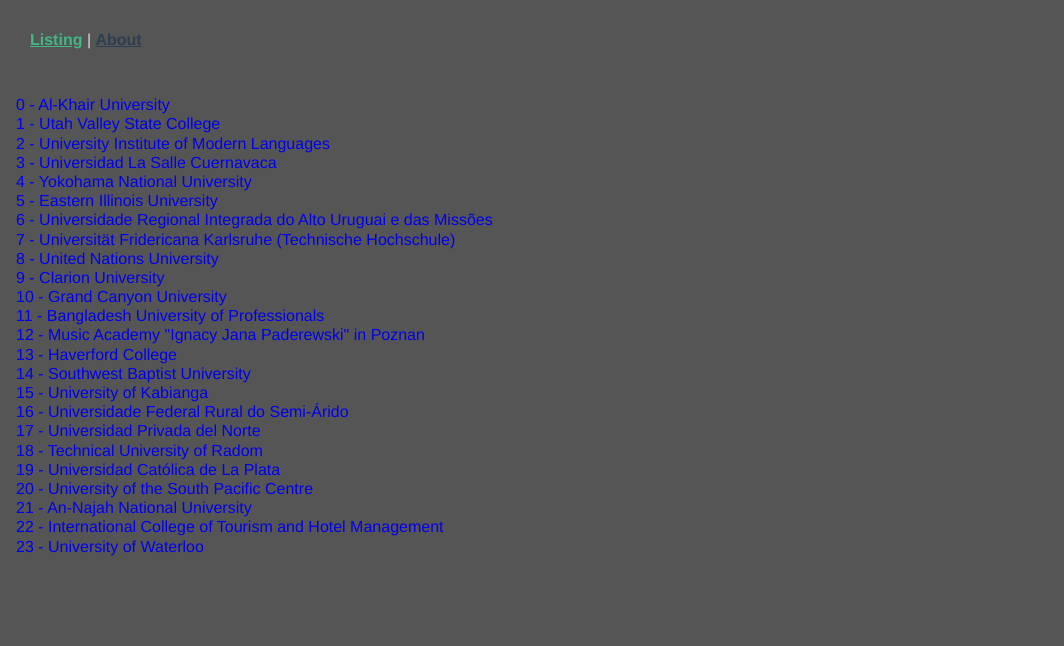
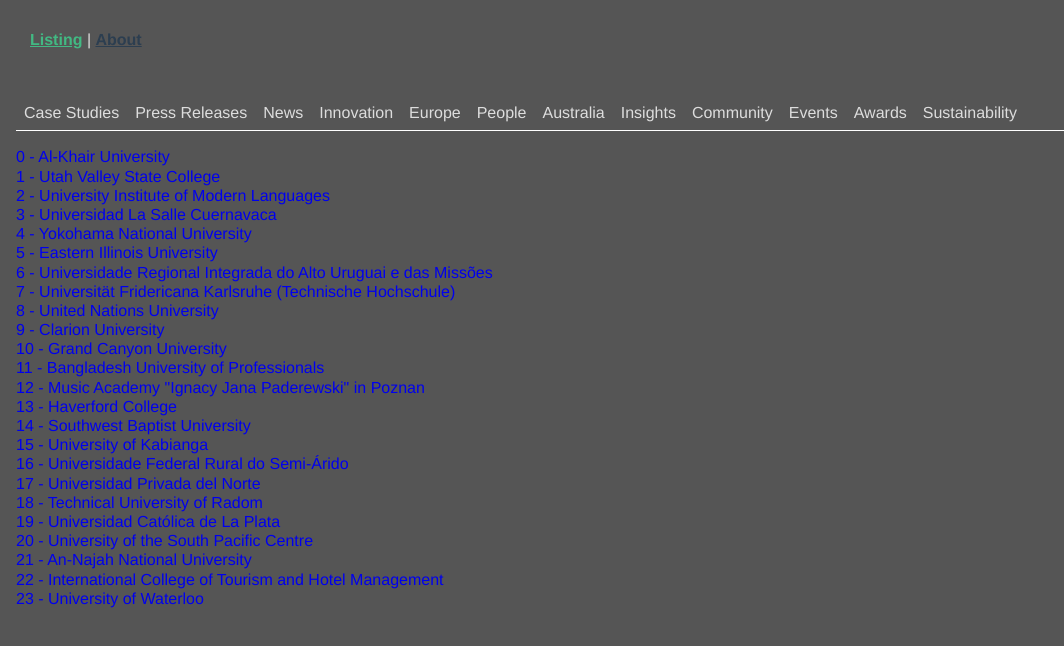
Before and after one commit to colinj/news-listing, a Vue app: page / in a window 1280 px wide. Shown: the top 646 px of the page, without its empty margins (0-1064 px from the left). Built offline with nearby package versions, Linux system fonts and the light colour scheme.

Commit message:
feat: Display unique tags

```diff
--- a/src/views/NewsListing.vue
+++ b/src/views/NewsListing.vue
@@ -1,6 +1,11 @@
 <template>
   <div class="section">
     <div class="container">
+      <div class="filters">
+        <span v-for="tag in uniqueTags" :key="tag">
+          {{ tag }}
+        </span>
+      </div>
       <div v-if="!isLoaded">
         <div>Loading news articles...</div>
       </div>
@@ -31,6 +36,11 @@
       selectedTags: []
     }
   },
+  computed: {
+    uniqueTags() {
+      return [...new Set(this.articles.flatMap(item => item.Tags))]
+    }
+  },
   async created() {
     this.isLoaded = false
     try {
@@ -47,4 +57,13 @@
 a:link {
   text-decoration: none;
 }
+.filters {
+  border-bottom: 1px solid white;
+  margin-bottom: 1rem;
+
+  span {
+    display: inline-block;
+    padding: 0.5rem;
+  }
+}
 </style>
```
